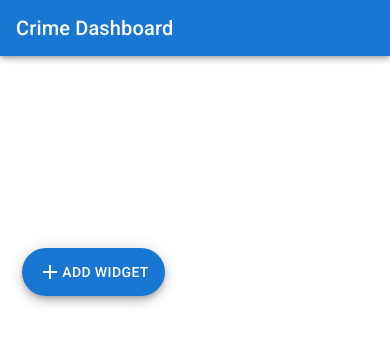
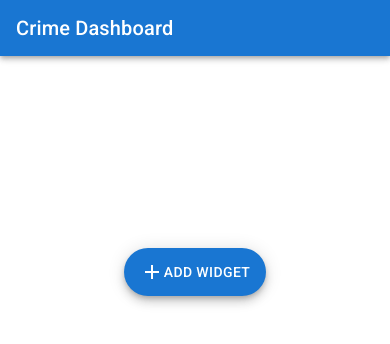
Before and after one commit to JoshuaSandvick/crime-dashboard, a React (Create React App) app in the folder client/: page / in a window 390 px wide. Shown: the top 344 px of the page. Built offline with nearby package versions, Linux system fonts and the light colour scheme.

Commit message:
Changed dashboard layout breakpoints to give more screen size to the graphs.

```diff
--- a/client/src/Components/Dashboard/Dashboard.tsx
+++ b/client/src/Components/Dashboard/Dashboard.tsx
@@ -31,9 +31,9 @@ const Dashboard: React.FC<DashboardProps> = (props: DashboardProps) => {
                     </Toolbar>
                 </AppBar>
             </Box>
-            <Grid container spacing={{ xs: 2, md: 3 }} columns={{ xs: 4, sm: 8, md: 12 }}>
+            <Grid container spacing={{ xs: 2, md: 3 }} columns={{ xs: 4, md: 8, lg: 12 }}>
                 {widgetIDs.map((id) => (
-                    <Grid item xs={2} sm={4} md={4} key={id} sx={{ height: '400px' }}>
+                    <Grid item xs={4} key={id} sx={{ height: '400px' }}>
                         <Widget
                             id={id}
                             isActivatedCallback={widgetWasActivated}
```
Also changed, not shown: 7 other files (tests, documents, lock files or other folders).
